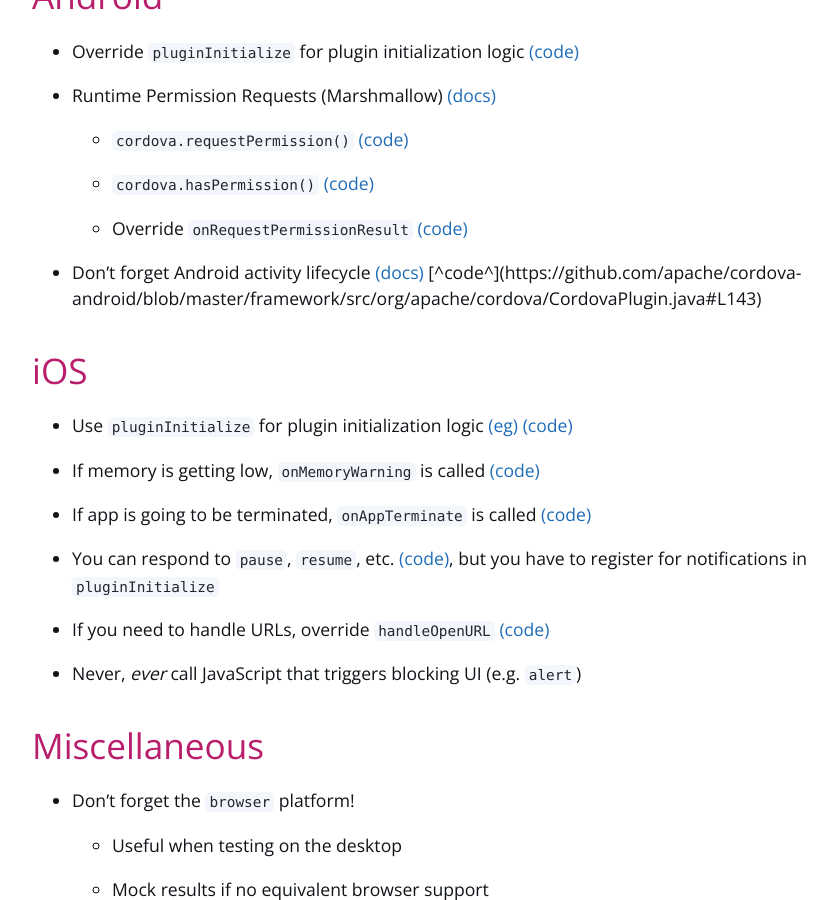
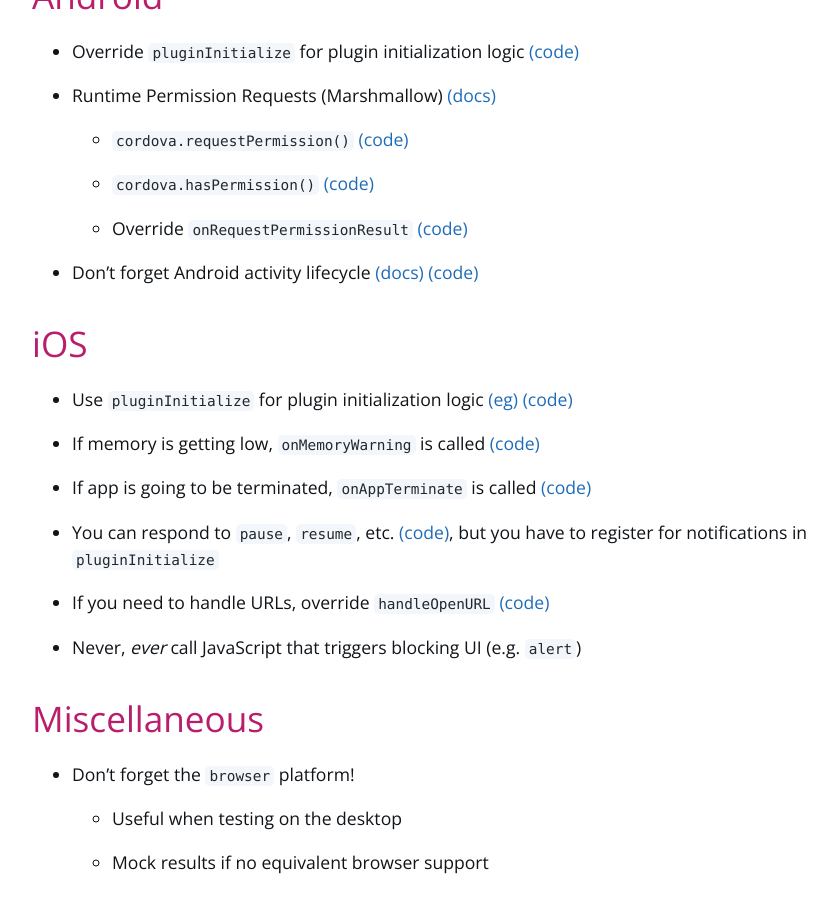
Before and after one commit to kerrishotts/pgday, a Jekyll site: the page built from workshops/2017/campp/tips.md, in a window 1280 px wide and 900 px high, scrolled down 1317 px. Shown: the whole window, without its empty margins (192-1029 px from the left). Built offline with Jekyll 4.4.1, drawn with Linux system fonts in a browser that asks for light colours.

Commit message:
fix link

```diff
--- a/workshops/2017/campp/tips.md
+++ b/workshops/2017/campp/tips.md
@@ -39,7 +39,7 @@ So, we're close to the end &mdash; how about a few sage words of advice?
   * `cordova.requestPermission()` [(code)](https://github.com/apache/cordova-android/blob/master/framework/src/org/apache/cordova/CordovaPlugin.java#L397)
   * `cordova.hasPermission()` [(code)](https://github.com/apache/cordova-android/blob/master/framework/src/org/apache/cordova/CordovaPlugin.java#L407)
   * Override `onRequestPermissionResult` [(code)](https://github.com/apache/cordova-android/blob/master/framework/src/org/apache/cordova/CordovaPlugin.java#L418)
-* Don't forget Android activity lifecycle [(docs)](https://cordova.apache.org/docs/en/latest/guide/platforms/android/plugin.html#launching-other-activities) [^code^](https://github.com/apache/cordova-android/blob/master/framework/src/org/apache/cordova/CordovaPlugin.java#L143)
+* Don't forget Android activity lifecycle [(docs)](https://cordova.apache.org/docs/en/latest/guide/platforms/android/plugin.html#launching-other-activities) [(code)](https://github.com/apache/cordova-android/blob/master/framework/src/org/apache/cordova/CordovaPlugin.java#L143)
 
 # iOS
 
```
